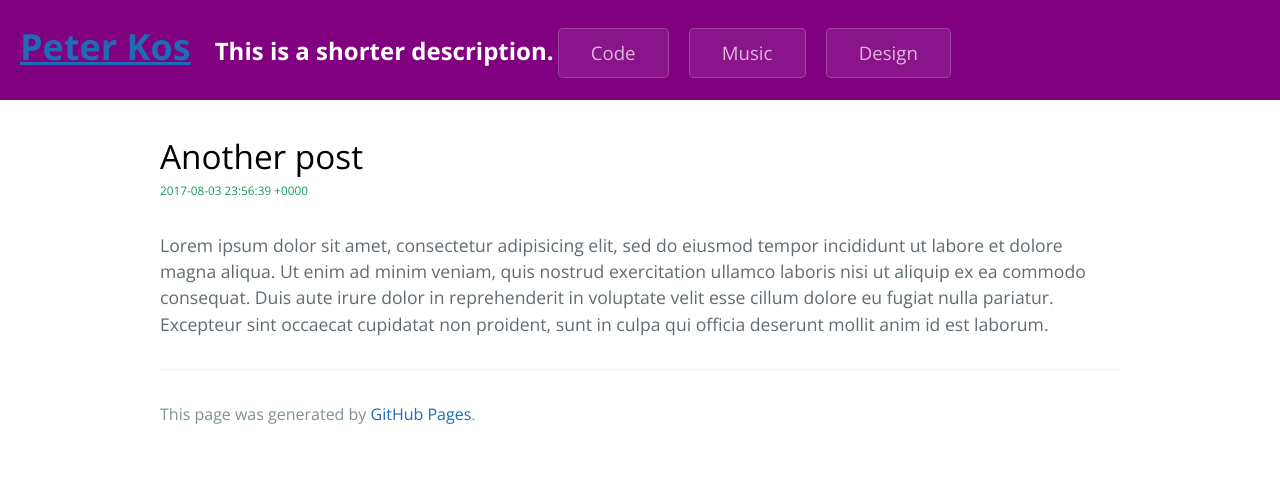
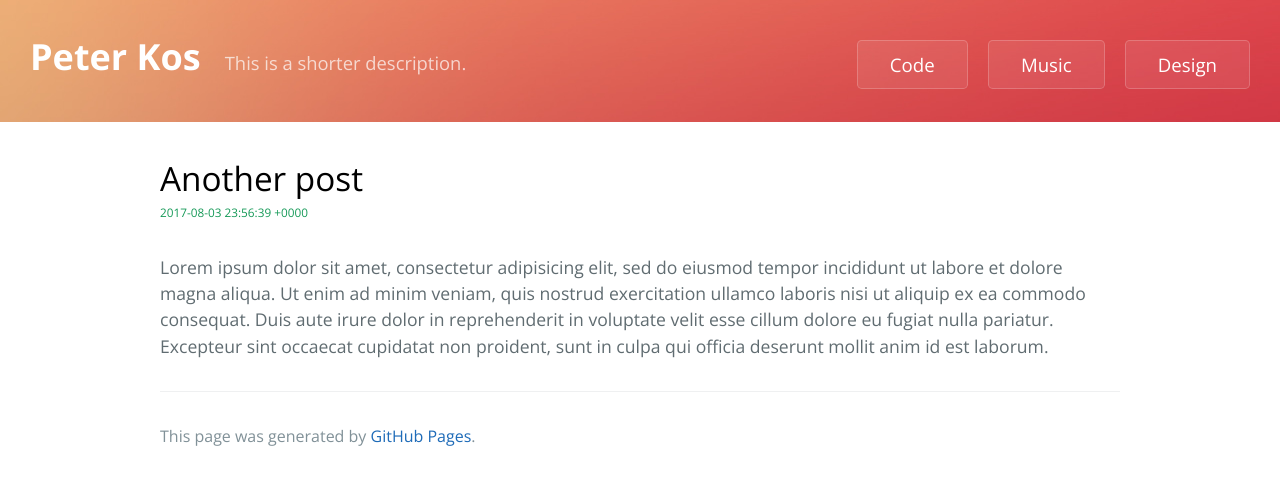
Before and after one commit to peterkos/peterkos.github.io, a Jekyll site: the page built from _posts/2017-08-04-another-post.markdown, in a window 1280 px wide. Shown: the top 485 px of the page. Built offline with Jekyll 4.4.1, drawn with Linux system fonts in a browser that asks for light colours.

Commit message:
Mostly fixed post page header styling
Page links still not aligned! Might use text anyways….

```diff
--- a/_layouts/post.html
+++ b/_layouts/post.html
@@ -11,14 +11,18 @@
 </head>
 <body>
 	<section class="page-header-page">
-		<a href="/index.html">
-			<h1 class="project-name">{{ site.title | default: site.github.repository_name }}</h1>
-		</a>
-		<h2 class="project-tagline-short">{{ site.shortdescription | default: site.github.project_tagline }}</h2>
-		<!-- Page -->
-		<a href="_code/code.html" class="btn">Code</a>
-		<a href="_music/music.html" class="btn">Music</a>
-		<a href="_design/design.html" class="btn">Design</a>
+		<ul>
+			<a href="/index.html">
+				<h1 class="project-name">{{ site.title | default: site.github.repository_name }}</h1>
+			</a>
+			<h2 class="project-tagline-short">{{ site.shortdescription | default: site.github.project_tagline }}</h2>
+			<!-- Page -->
+			<div class="links">
+				<a href="/_code/code.html" class="btn">Code</a>
+				<a href="/_music/music.html" class="btn">Music</a>
+				<a href="/_design/design.html" class="btn">Design</a>
+			</div>
+		</ul>
 	</section>
 
 	<section class="main-content">
@@ -28,7 +32,6 @@
 			<h1>{{ page.title }}</h1>
 			<h6>{{ page.date }}</h6>
 			{{ page.content }}
-		<h1>
 
 		</div>
 
--- a/assets/css/style.scss
+++ b/assets/css/style.scss
@@ -46,27 +46,37 @@
 // POST PAGE
 
 .page-header-page {
-	color: $header-heading-color;
-	background-color: purple;
-	height: 100px;
+	background-image: url("/assets/images/headerbg.jpg");
+	background-position: 0% 50%;
+	padding: 30px;
+	margin: 0;
 
-	a, h2 {
-		display: inline-block;
-		// float: left;
-	}
-
-	.project-name {
-		margin: auto;
-		padding: 20px;
-	}
-
-	.project-tagline-short {
+	// Enclosing list
+	ul {
 		margin: 0;
 		padding: 0;
 	}
 
-	.btn {
+	// Page links and title
+	a, h2 {
+		display: inline-block;
+		color: white;
+	}
 
+	.project-name {
+		margin: 0;
+		padding: 0;
+	}
+
+	.project-tagline-short {
+		margin-left: 20px;
+		font-weight: normal;
+		opacity: 0.7;
+		font-size: 1.15rem;
+	}
+
+	.links {
+		float: right;
 	}
 
 }
```
